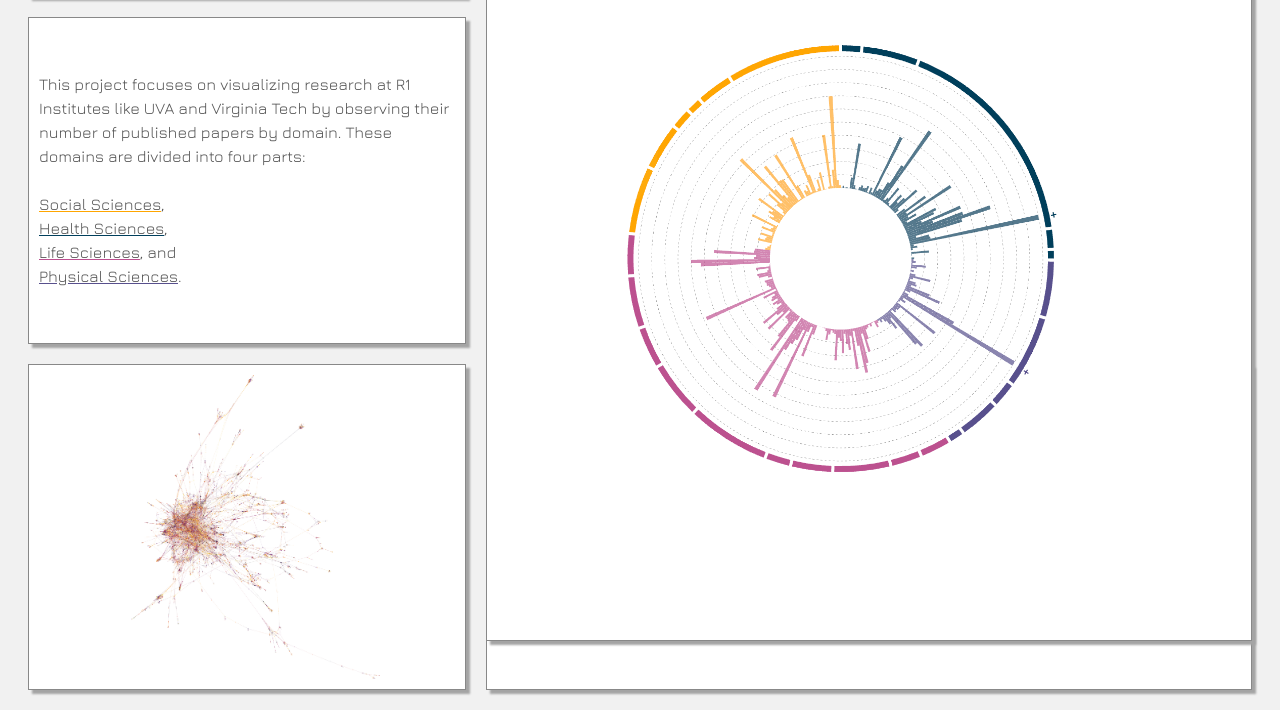
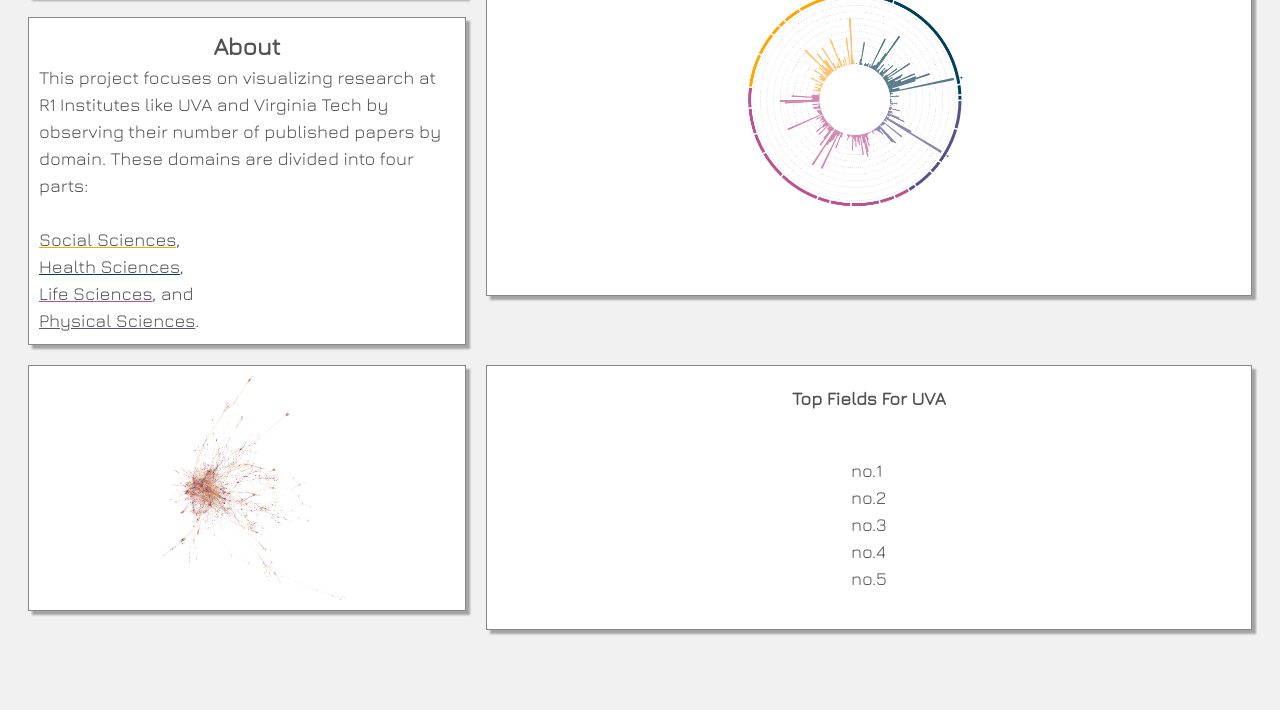
Before and after one commit to annayao0602/D3-Research-Visualization, a website: page index.html in a window 1280 px wide. Shown: the part 98-808 px from the top of the page. Drawn offline with nearby package versions, Linux system fonts and the light colour scheme.

Commit message:
more dashboard changes, about.html created

```diff
--- a/index.html
+++ b/index.html
@@ -20,18 +20,30 @@
     <h1>Visualizing Research at UVA</h1>
   </div>
 
-  <div id = "box-about" class="card">
-      <p>This project focuses on visualizing research at R1 Institutes like UVA and Virginia Tech by observing their number of published papers by domain. These domains are divided into four parts: <br> <br>
+  <a href="about.html" class = "card-link3">
+    <div id = "box-about" class="card interactive">
+      <h2><b>About</b></h2>
+      <p> This project focuses on visualizing research at R1 Institutes like UVA and Virginia Tech by observing their number of published papers by domain. These domains are divided into four parts: <br> <br>
 
         <span class ='highlight-social'>Social Sciences</span>, <br>
         <span class ='highlight-health'>Health Sciences</span>, <br>
         <span class ='highlight-life'>Life Sciences</span>, and <br>
-        <span class ='highlight-physical'>Physical Sciences</span>. </p>
-  </div>
+        <span class ='highlight-physical'>Physical Sciences</span>.
+      </p>
 
-  <div id = "box-helios" class="card">
-    <img src="helios.png" alt="helios picture" class="helios-img">
-  </div>
+      <div class = "card-overlay">
+        <span class="overlay-text">Learn More</span>
+      </div>
+    </div>
+  </a>
+  <a href="helios.html" class="card-link2">
+    <div id = "box-helios" class="card interactive">
+      <img src="helios.png" alt="helios picture" class="helios-img">
+
+      <div class = "card-overlay">
+        <span class="overlay-text">View Helios Visualization</span>
+      </div>
+    </div>
 
   <a href="circos_page.html" class="card-link">
     <div id = "box-circos" class="card interactive">
--- a/stylesheet.css
+++ b/stylesheet.css
@@ -21,25 +21,28 @@ html,body {
 }
 .dashboard-container {
     display: grid;
-    height: 100vh;
+    height: calc(100vh - 60px);
     padding: 20px;
     grid-template-columns: 1fr 1.75fr;
-    grid-template-rows: auto 1fr 1fr;
+    grid-template-rows: auto auto 1fr 1fr;
 
     grid-template-areas:
                 "header   chart-radial"
                 "info     chart-radial"
                 "graph    chart-bar"
-                ;
-    gap: 20px; /* Space between all grid items */
+                "graph    chart-bar";
+    gap: 20px;
     max-width: 1400px;
-    margin: 0 auto;
+    margin: auto auto;
 }
 
 .card.interactive{
     position: relative;
     overflow: hidden;
     cursor: pointer;
+    display: flex;
+    align-items: center;
+    justify-content: center;
 }
 
 .card-overlay {
@@ -82,6 +85,28 @@ color: white;
 .card-link {
     grid-area: chart-radial;
     display: flex;
+    align-items: center;
+    justify-content: center;
+    text-decoration: none;
+    color: inherit;
+    display: block;
+}
+.card-link2 {
+    grid-area: graph;
+    display: flex;
+    align-items: center;
+    justify-content: center;
+    text-decoration: none;
+    color: inherit;
+    display: block;
+}
+.card-link3 {
+    grid-area: info;
+    display: flex;
+    margin: 0;
+    padding: 0;
+    align-items: center;
+    justify-content: center;
     text-decoration: none;
     color: inherit;
     display: block;
@@ -89,6 +114,7 @@ color: white;
 
 #box-header {
     grid-area: header;
+    background-color: #fff2db;
     display: flex;
     justify-content: center;
     align-items: center;
@@ -112,13 +138,15 @@ color: white;
     align-items: center;
 }
 .helios-img {
-    width: 100%;
-    height: 100%;
+    width: 53%;
+    height: 53%;
     object-fit: contain;
 }
 .circos-img {
-    width: 100%;
-    height: 100%;
+    margin: 0;
+    padding: 0;
+    width: 50%;
+    height: 50%;
     object-fit: contain;
 }
 #box-header h1 {
@@ -126,10 +154,15 @@ color: white;
     font-family: 'Jura';
     font-size: 30px;
 }
-#box-about p {
+#box-about p{
     margin: 0;
     font-family: 'Jura';
-    font-size: 16px;
+    font-size: 18px;
+}
+#box-about h2{
+    margin: 0;
+    font-family: 'Jura';
+    font-size: 24px;
 }
 #box-bar h2 {
     margin: 0;
@@ -139,7 +172,7 @@ color: white;
 #box-bar p {
     margin: 5;
     font-family: 'Jura';
-    font-size: 16px;
+    font-size: 18px;
 }
 #my_dataviz {
     display: center;
```
Also changed, not shown: about.html (added, +49 -0 lines).
